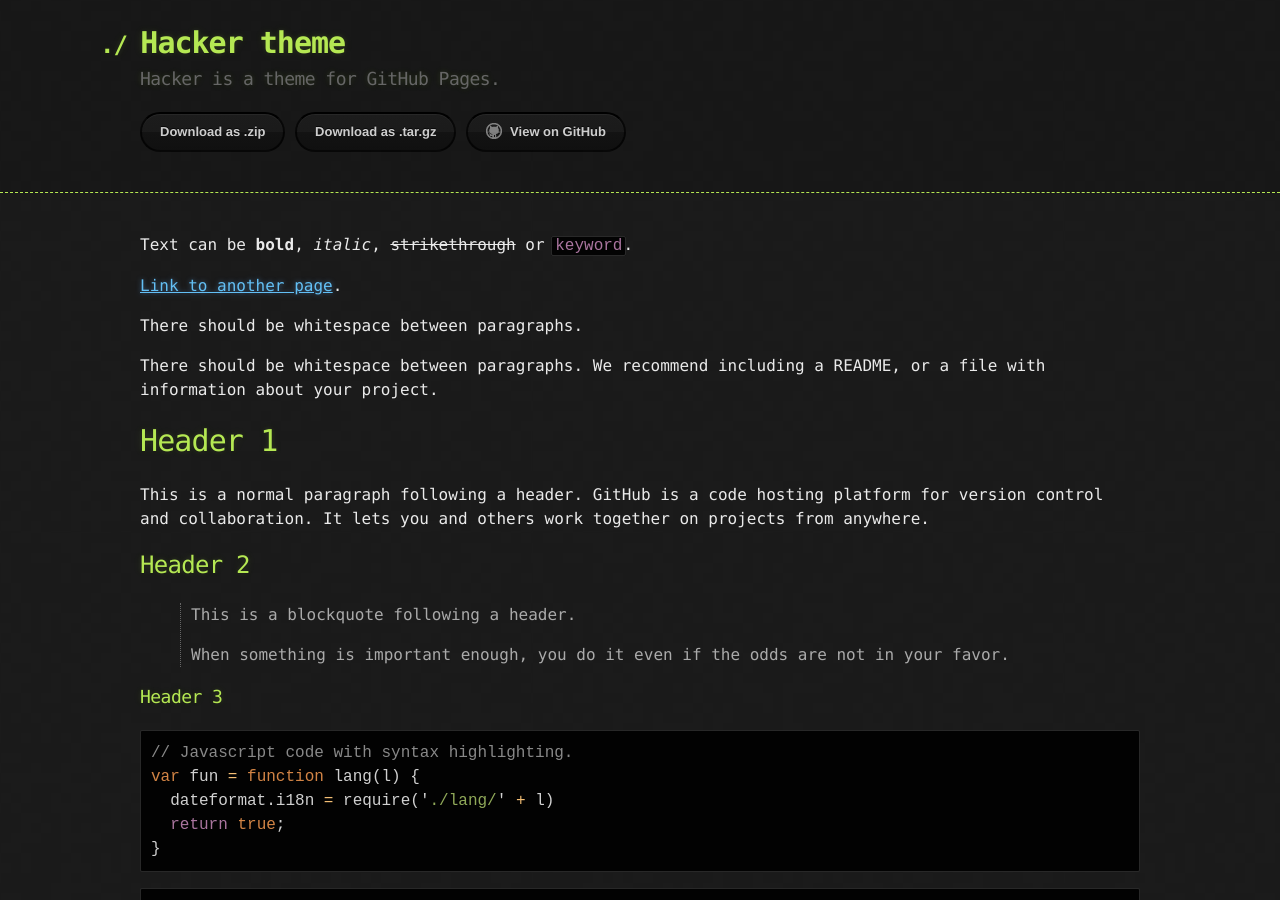
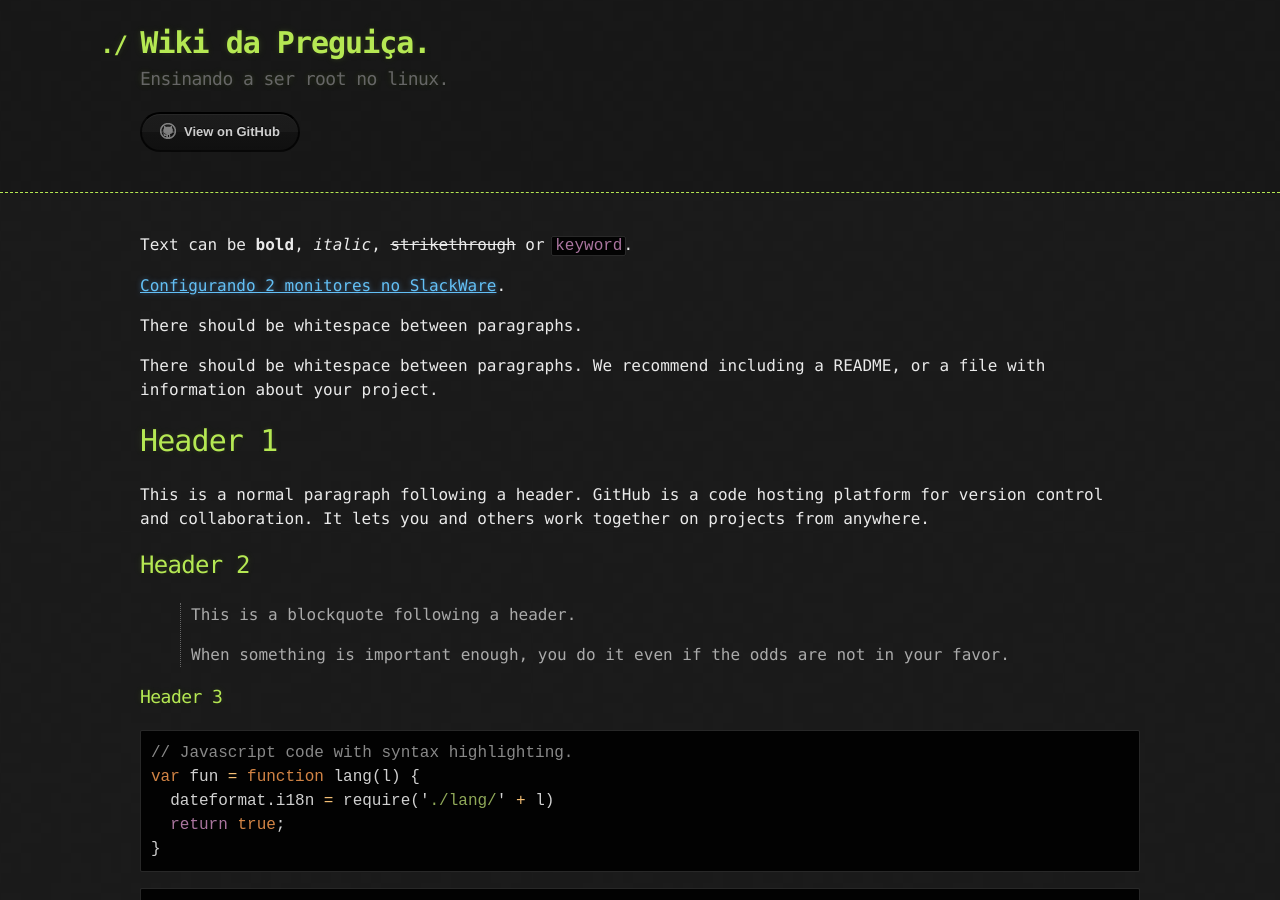
Before and after one commit to lfontesc/wikidapreguica, a Jekyll site: the page built from index.md, in a window 1280 px wide and 900 px high. Built offline with Jekyll 4.4.1, drawn with Linux system fonts in a browser that asks for light colours.

Commit message:
terceiro commit

```diff
--- a/_config.yml
+++ b/_config.yml
@@ -1,5 +1,5 @@
-title: Hacker theme
-description: Hacker is a theme for GitHub Pages.
-show_downloads: true
+title: Wiki da Preguiça.
+description: Ensinando a ser root no linux.
+show_downloads: false
 google_analytics:
 theme: jekyll-theme-hacker
--- a/index.md
+++ b/index.md
@@ -4,7 +4,7 @@ layout: default
 
 Text can be **bold**, _italic_, ~~strikethrough~~ or `keyword`.
 
-[Link to another page](./teste.md).
+[Configurando 2 monitores no SlackWare](./teste.md).
 
 There should be whitespace between paragraphs.
 
```
